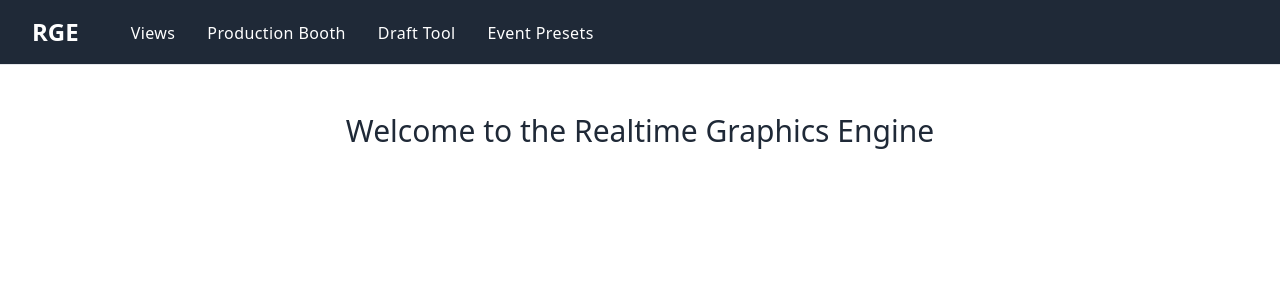
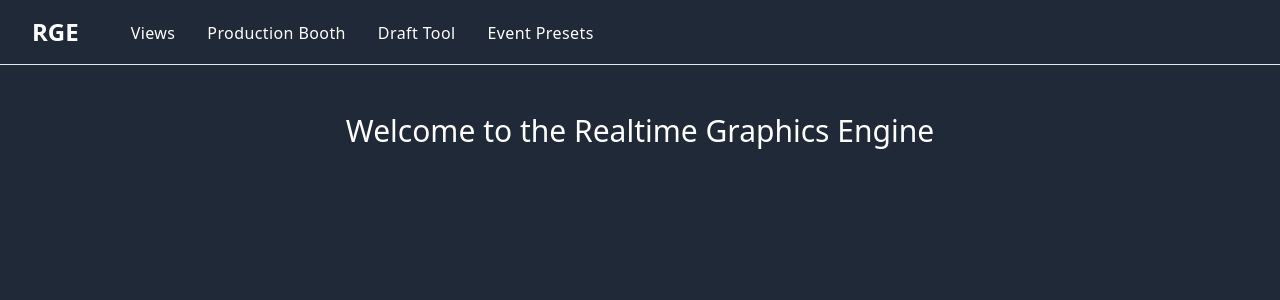
Before and after one commit to Arcane-Games-and-Events/rge, a SvelteKit app: page / in a window 1280 px wide. Shown: the top 300 px of the page. Built offline with nearby package versions, Linux system fonts and the light colour scheme.

Commit message:
Add dark bg to homepage

```diff
--- a/src/routes/+page.svelte
+++ b/src/routes/+page.svelte
@@ -1 +1,3 @@
-<p class="mt-12 text-3xl text-gray-800 text-center">Welcome to the Realtime Graphics Engine</p>
+<p class="h-screen pt-12 text-3xl bg-gray-800 text-white text-center">
+	Welcome to the Realtime Graphics Engine
+</p>
```
